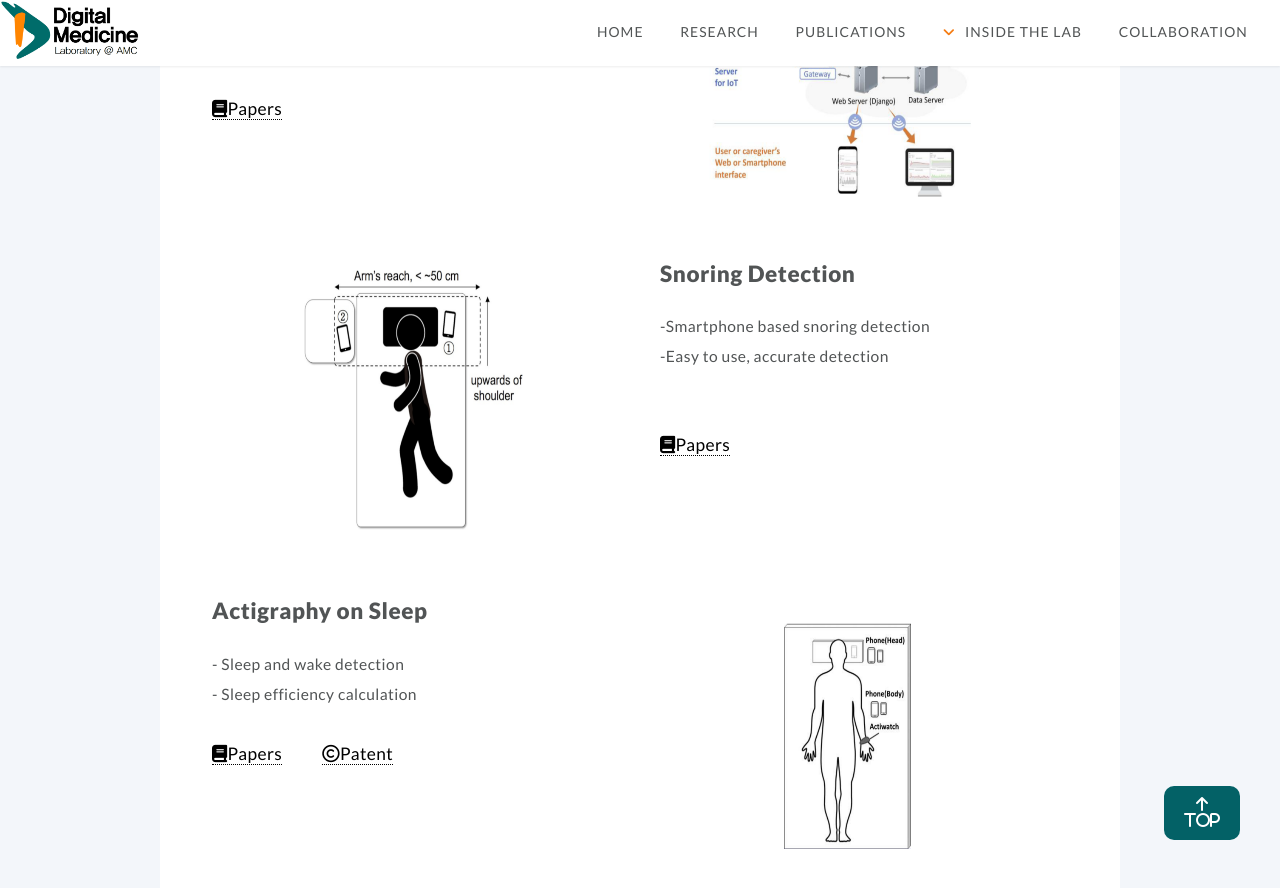
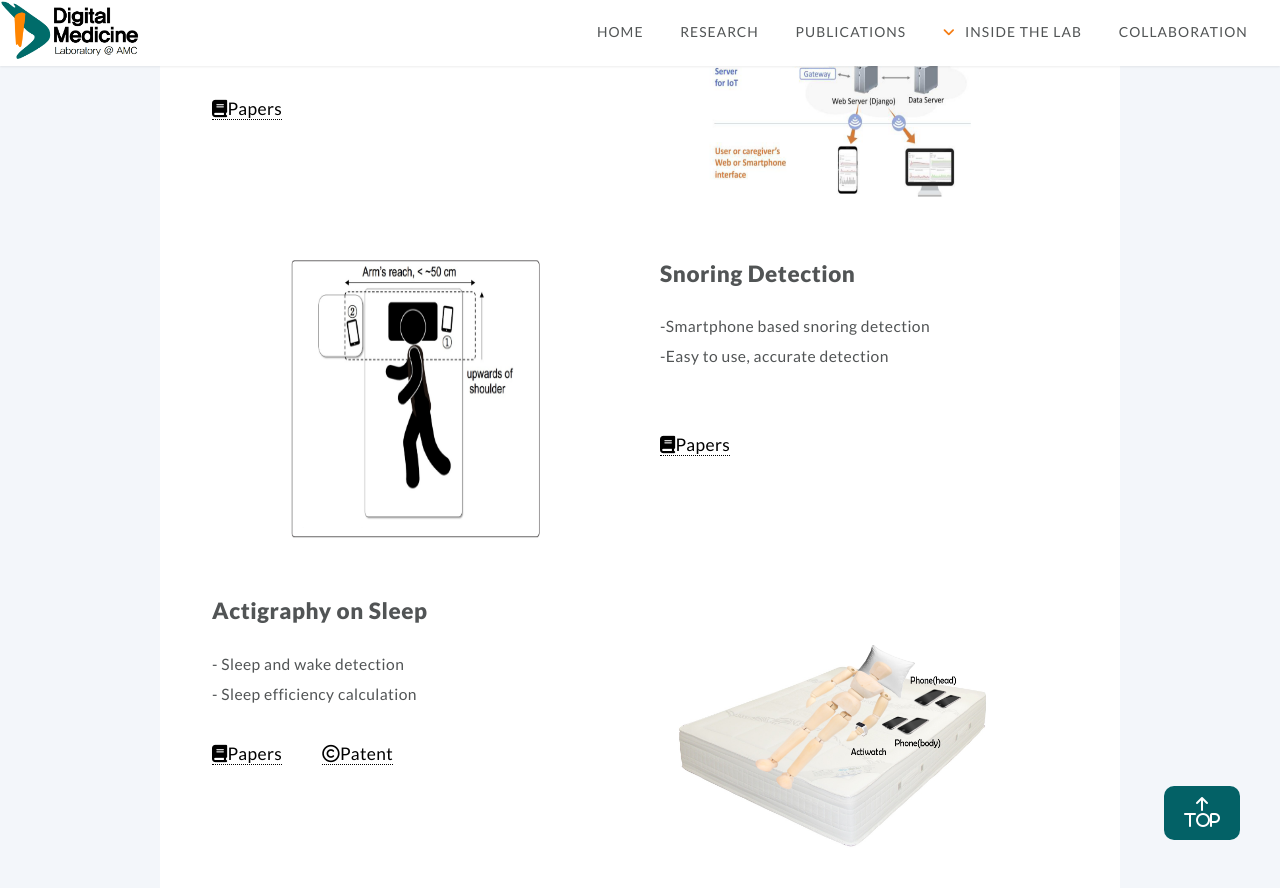
Before and after one commit to ydon1111/ydon1111.github.io, a Jekyll site: the page built from htmls/research/sleep.html, in a window 1280 px wide and 900 px high, scrolled down 1700 px. Shown: the top 888 px of the window. Built offline with Jekyll 4.4.1, drawn with Linux system fonts in a browser that asks for light colours; nearby versions of some CDN libraries.

Commit message:
sleep 이미지

```diff
--- a/htmls/research/sleep.html
+++ b/htmls/research/sleep.html
@@ -213,7 +213,7 @@ layout: default
 
 			<div class="image-container">
 				<a class="image featured"><img
-						src="/images/research/BIOMEDICAL SIGNAL MONITORING/3/snoringDetection.png" alt=""
+						src="/images/research/BIOMEDICAL SIGNAL MONITORING/3/snoringDetection2.PNG" alt=""
 						height="280px"></a>
 			</div>
 
@@ -289,7 +289,7 @@ layout: default
 
 			<div class="image-container">
 				<a class="image featured"><img
-						src="/images/research/BIOMEDICAL SIGNAL MONITORING/3/actigraphyOnSleep.png" alt=""
+						src="/images/research/BIOMEDICAL SIGNAL MONITORING/3/actigraphyOnSleep2.png" alt=""
 						height="280px" width="420px"></a>
 			</div>
 
```
Also changed, not shown: images/research/BIOMEDICAL SIGNAL MONITORING/3/actigraphyOnSleep2.png (added), images/research/BIOMEDICAL SIGNAL MONITORING/3/snoringDetection2.PNG (added).
